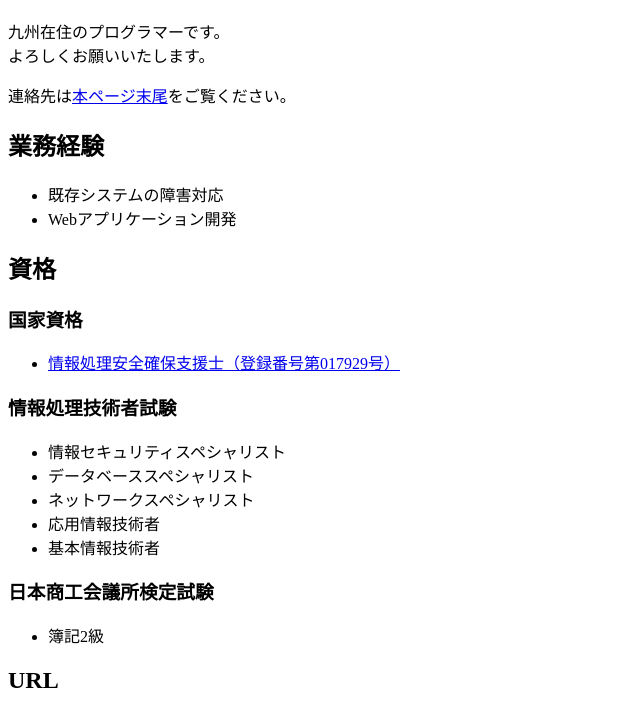
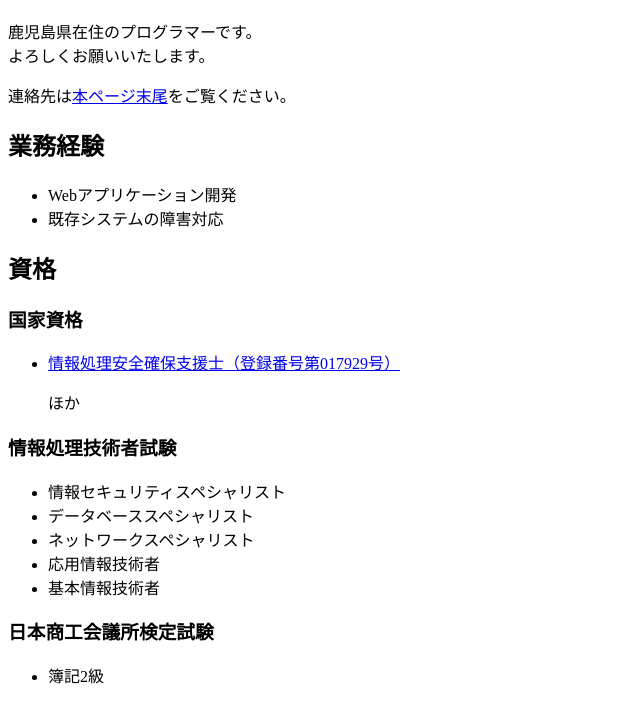
Before and after one commit to shota-munemoto/shota-munemoto.github.io, a plain HTML site: page index.html in a window 1280 px wide. Shown: the part 61-765 px from the top of the page, without its empty margins (0-640 px from the left). Drawn offline with Linux system fonts and the light colour scheme.

Commit message:
Update index.html

```diff
--- a/index.html
+++ b/index.html
@@ -18,12 +18,12 @@
   </head>
   <body>
     <h1>Shota Munemoto</h1>
-    <p>九州在住のプログラマーです。<br />よろしくお願いいたします。</p>
+    <p>鹿児島県在住のプログラマーです。<br />よろしくお願いいたします。</p>
     <p>連絡先は<a href="#contact">本ページ末尾</a>をご覧ください。</p>
     <h2>業務経験</h2>
     <ul>
+      <li>Webアプリケーション開発</li>
       <li>既存システムの障害対応</li>
-      <li>Webアプリケーション開発</li>
     </ul>
     <h2>資格</h2>
     <h3>国家資格</h3>
@@ -33,6 +33,7 @@
           >情報処理安全確保支援士（登録番号第017929号）</a
         >
       </li>
+      <p>ほか</p>
     </ul>
     <h3>情報処理技術者試験</h3>
     <ul>
```
